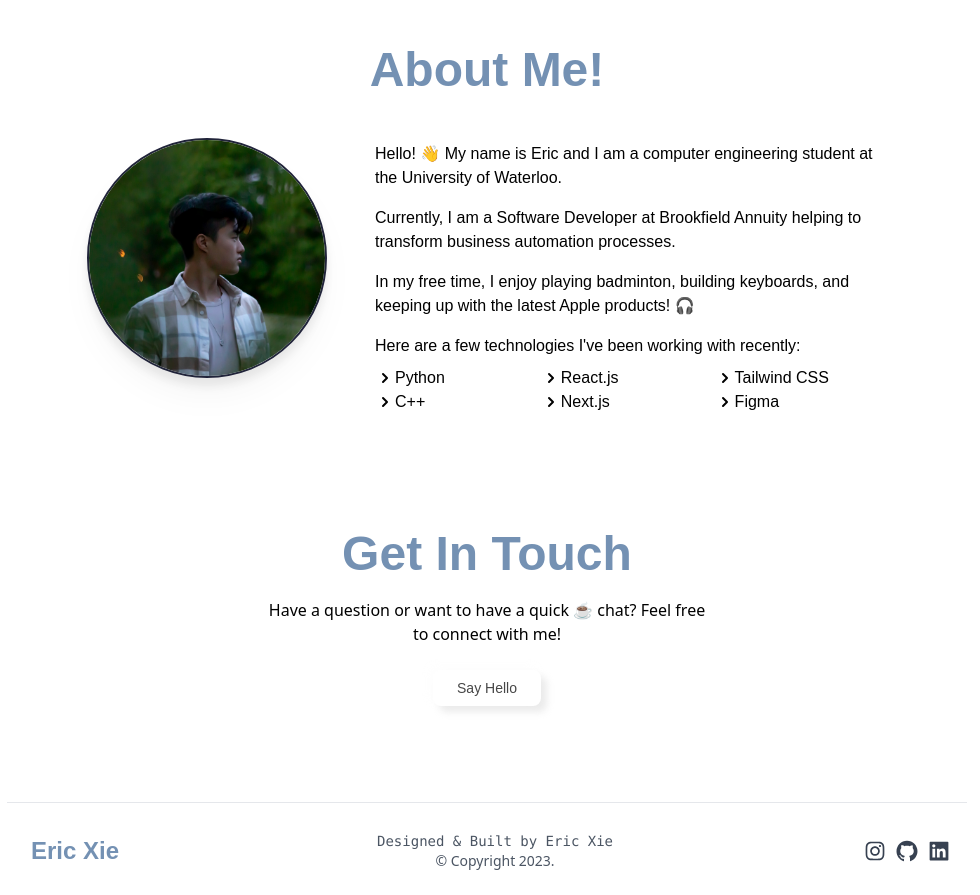
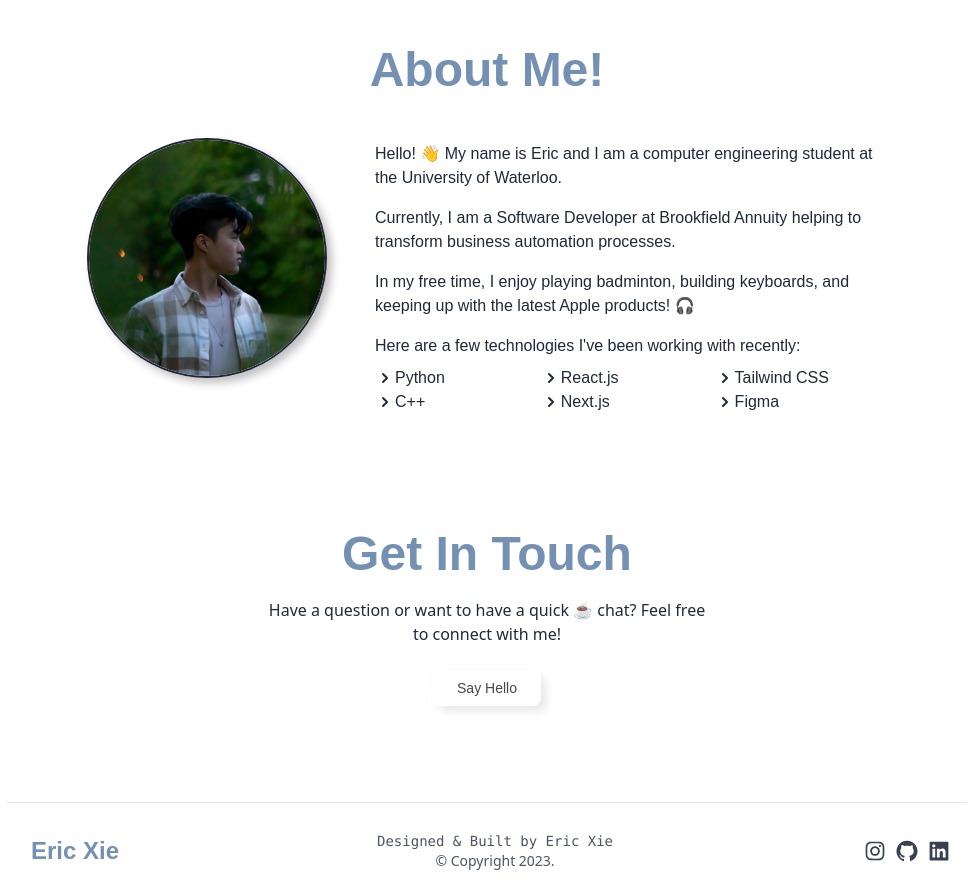
Before and after one commit to ericcxie/personal-website, a Next.js app: page / in a window 1280 px wide. Shown: the part 2100-2995 px from the top of the page, without its empty margins (153-1133 px from the left). Built offline with nearby package versions, Linux system fonts and the light colour scheme.

Commit message:
Updated about me picture shadow

```diff
--- a/components/navigation/navbar.js
+++ b/components/navigation/navbar.js
@@ -58,25 +58,25 @@ export default function NavBar(props) {
 
 
         <ul className='hidden font-medium pt-1 lg:flex flex-1 justify-start items-center pl-10 text-gray-500 text-md gap-3 lg:gap-6 xl:gap-12 dark:text-gray-200'>
-                <li data-aos='fade-down' data-aos-delay='400' className="dark:hover:text-[#7aace5] hover:text-theme group text-gray-500 dark:text-gray-200 transition duration-300 cursor-pointer">
+                <li data-aos='fade-down' data-aos-delay='400' className="hover:bg-clip-text hover:dark:text-transparent hover:dark:bg-gradient-to-r hover:dark:from-[#3a7bd5] hover:dark:to-[#2997c5] hover:text-theme group text-gray-500 dark:text-gray-200 transition duration-300 cursor-pointer">
                   <ScrollLink to="home" spy={true} smooth={true} offset={-20} duration={700}>Home</ScrollLink>
-                  <span class="block max-w-0 group-hover:max-w-full transition-all duration-500 h-0.5 bg-theme dark:bg-[#7aace5]"></span>
+                  <span class="block max-w-0 group-hover:max-w-full transition-all duration-500 h-0.5 bg-theme dark:bg-gradient-to-r dark:from-[#3a7bd5] dark:to-[#2997c5]"></span>
                 </li>
-                <li data-aos='fade-down' data-aos-delay='500' className="dark:hover:text-[#7aace5] hover:text-theme group text-gray-500 dark:text-gray-200 transition duration-300 cursor-pointer">
+                <li data-aos='fade-down' data-aos-delay='500' className="hover:bg-clip-text hover:dark:text-transparent hover:dark:bg-gradient-to-r hover:dark:from-[#3a7bd5] hover:dark:to-[#2997c5] hover:text-theme group text-gray-500 dark:text-gray-200 transition duration-300 cursor-pointer">
                   <ScrollLink to="projects" spy={true} smooth={true} offset={-20} duration={700}>Projects</ScrollLink>
-                  <span class="block max-w-0 group-hover:max-w-full transition-all duration-500 h-0.5 bg-theme dark:bg-[#7aace5]"></span>
+                  <span class="block max-w-0 group-hover:max-w-full transition-all duration-500 h-0.5 bg-theme dark:bg-gradient-to-r dark:from-[#3a7bd5] dark:to-[#2997c5]"></span>
                 </li>
-                <li data-aos='fade-down' data-aos-delay='600' className="dark:hover:text-[#7aace5] hover:text-theme group text-gray-500 dark:text-gray-200 transition duration-300 cursor-pointer">
+                <li data-aos='fade-down' data-aos-delay='600' className="hover:bg-clip-text hover:dark:text-transparent hover:dark:bg-gradient-to-r hover:dark:from-[#3a7bd5] hover:dark:to-[#2997c5] hover:text-theme group text-gray-500 dark:text-gray-200 transition duration-300 cursor-pointer">
                   <ScrollLink to="experiences" spy={true} smooth={true} offset={-60} duration={700}>Experiences</ScrollLink>
-                  <span class="block max-w-0 group-hover:max-w-full transition-all duration-500 h-0.5 bg-theme dark:bg-[#7aace5]"></span>
+                  <span class="block max-w-0 group-hover:max-w-full transition-all duration-500 h-0.5 bg-theme dark:bg-gradient-to-r dark:from-[#3a7bd5] dark:to-[#2997c5]"></span>
                 </li>
-                <li data-aos='fade-down' data-aos-delay='700' className="dark:hover:text-[#7aace5] hover:text-theme group text-gray-500 dark:text-gray-200 transition duration-300 cursor-pointer">
+                <li data-aos='fade-down' data-aos-delay='700' className="hover:bg-clip-text hover:dark:text-transparent hover:dark:bg-gradient-to-r hover:dark:from-[#3a7bd5] hover:dark:to-[#2997c5] hover:text-theme group text-gray-500 dark:text-gray-200 transition duration-300 cursor-pointer">
                   <ScrollLink to="about" spy={true} smooth={true} offset={-60} duration={700}>About</ScrollLink>
-                  <span class="block max-w-0 group-hover:max-w-full transition-all duration-500 h-0.5 bg-theme dark:bg-[#7aace5]"></span>
+                  <span class="block max-w-0 group-hover:max-w-full transition-all duration-500 h-0.5 bg-theme dark:bg-gradient-to-r dark:from-[#3a7bd5] dark:to-[#2997c5]"></span>
                 </li>
-                <li data-aos='fade-down' data-aos-delay='800' className="dark:hover:text-[#7aace5] hover:text-theme group text-gray-500 dark:text-gray-200 transition duration-300 cursor-pointer">
+                <li data-aos='fade-down' data-aos-delay='800' className="hover:bg-clip-text hover:dark:text-transparent hover:dark:bg-gradient-to-r hover:dark:from-[#3a7bd5] hover:dark:to-[#2997c5] hover:text-theme group text-gray-500 dark:text-gray-200 transition duration-300 cursor-pointer">
                   <ScrollLink to="contact" spy={true} smooth={true} offset={-60} duration={700}>Contact</ScrollLink>
-                  <span class="block max-w-0 group-hover:max-w-full transition-all duration-500 h-0.5 bg-theme dark:bg-[#7aace5]"></span>
+                  <span class="block max-w-0 group-hover:max-w-full transition-all duration-500 h-0.5 bg-theme dark:bg-gradient-to-r dark:from-[#3a7bd5] dark:to-[#2997c5]"></span>
                 </li>
             </ul>
             <ul data-aos='fade-down' data-aos-delay='900' className='hidden lg:flex flex-1 justify-end items-center gap-1 lg:gap-3'>
--- a/components/sections/about.js
+++ b/components/sections/about.js
@@ -21,11 +21,13 @@ export default function About() {
           <div className='mt-3 md:-mt-3 flex flex-col md:flex-row justify-center items-center my-2 gap-2 md:gap-12'>
           <div data-aos='fade-up' data-aos-once className="relative group">
               <div className="hidden dark:inline rounded-full absolute -inset-1 bg-gradient-to-r from-[#4c6f35] via-[#2B2F50] to-[#BFA06B] blur opacity-80 group-hover:opacity-100 transition duration-1000 group-hover:duration-200"></div>
-              <Image className="h-52 w-52 md:h-60 md:w-60 relative rounded-full overflow-hidden mx-auto border-2 border-[#21243a] dark:border-[#1b1206] drop-shadow-xl dark:drop-shadow-none" src={portrait}/>
+              <Image className="h-52 w-52 md:h-60 md:w-60 relative rounded-full overflow-hidden mx-auto border-2 border-[#21243a] dark:border-[#1b1206] shadow-light-card dark:drop-shadow-none" src={portrait}/>
             </div>
-            <div data-aos='fade-up' data-aos-once className="mt-8 dark:text-gray-300 font-poppins">
+            <div data-aos='fade-up' data-aos-once className="mt-8 text-gray-800 dark:text-gray-300 font-poppins">
               <p className='mx-auto max-w-lg py-2'>Hello! 👋 My name is Eric and I am a computer engineering student at the University of Waterloo.</p>
-              <p className='mx-auto max-w-lg py-2'>Currently, I am a Software Developer at Brookfield Annuity helping to transform business automation processes.</p>
+              <p className='mx-auto max-w-lg py-2'>Currently, I am a Software Developer at
+              <a href="https://www.brookfieldannuity.com/en/" className="hover:bg-clip-text hover:dark:text-transparent hover:dark:bg-gradient-to-r hover:dark:from-[#3a7bd5] hover:dark:to-[#2997c5] hover:text-theme dark:text-gray-300 transition duration-500"> Brookfield Annuity</a> helping to transform business automation processes.</p>
+
               <p className='mx-auto max-w-lg py-2'>In my free time, I enjoy playing badminton, building keyboards, and  keeping up with the <Link href="/apple">latest Apple products! 🎧</Link></p>
 
               <p className='mx-auto max-w-lg py-2'>Here are a few technologies I've been working with recently:</p>
--- a/components/sections/contact.js
+++ b/components/sections/contact.js
@@ -13,7 +13,7 @@ export default function Contact() {
                 <h1 className="text-5xl font-bold py-5 font-poppins bg-clip-text dark:text-transparent text-theme dark:bg-gradient-to-r dark:from-[#4637e9] dark:to-[#0b6be0]">
                     Get In Touch
                 </h1>
-                <p className="text-black dark:text-gray-200 max-w-md">Have a question or want to have a quick ☕️ chat? Feel free to connect with me!</p>
+                <p className="text-gray-800 dark:text-gray-200 max-w-md">Have a question or want to have a quick ☕️ chat? Feel free to connect with me!</p>
                 <div  className="relative group mt-6">
                     <div className="hidden dark:inline absolute -inset-0.5 bg-gradient-to-r from-[#8E2DE2] to-[#4A00E0] rounded-lg blur opacity-60 group-hover:opacity-100 transition duration-1000 group-hover:duration-200"></div>
                     <a href="mailto:ex.ericxie@gmail.com"><button className="py-2 relative rounded-lg px-6 bg-[##e0e0e0] shadow-light-button text-light-font font-poppins text-sm dark:hover:bg-none dark:shadow-none active:shadow-inner transition-shadow ease-in-out duration-100 dark:bg-darkmode dark:text-gray-200">Say Hello</button></a>
--- a/tailwind.config.js
+++ b/tailwind.config.js
@@ -27,7 +27,7 @@ module.exports = {
 
               boxShadow: {
                      "light-card":
-                         "12px 12px 16px 0 rgba(255, 255, 255, 0.3), -8px -8px 12px 0 rgba(0, 0, 0, .25)",
+                         "5px 5px 8px 0 rgba(0, 0, 0, .25), -8px -8px 12px 0 rgba(255, 255, 255, 0.3)",
                      "light-button":
                          "6px 6px 7px 0 rgba(190, 190, 190, 0.3), -4px -4px 6px 0 rgba(250, 250, 250, .25)"
                  },
```
